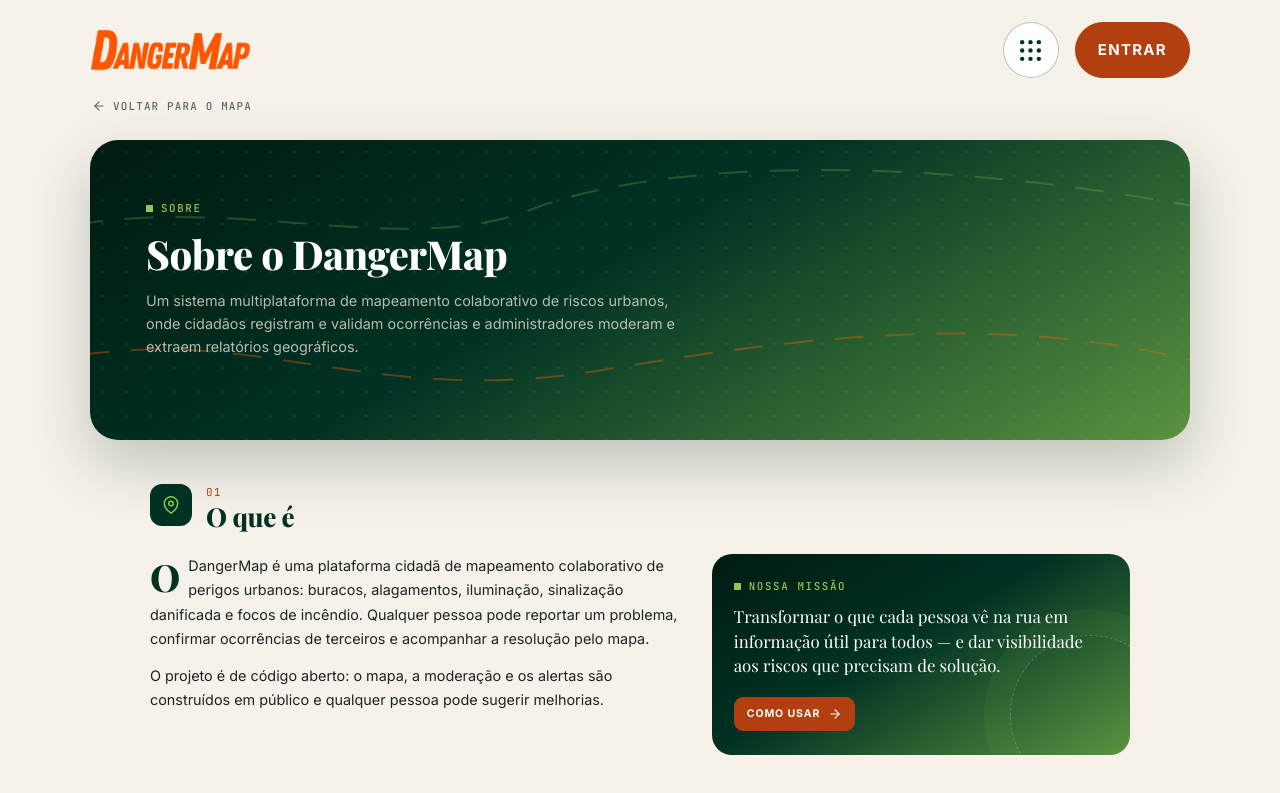
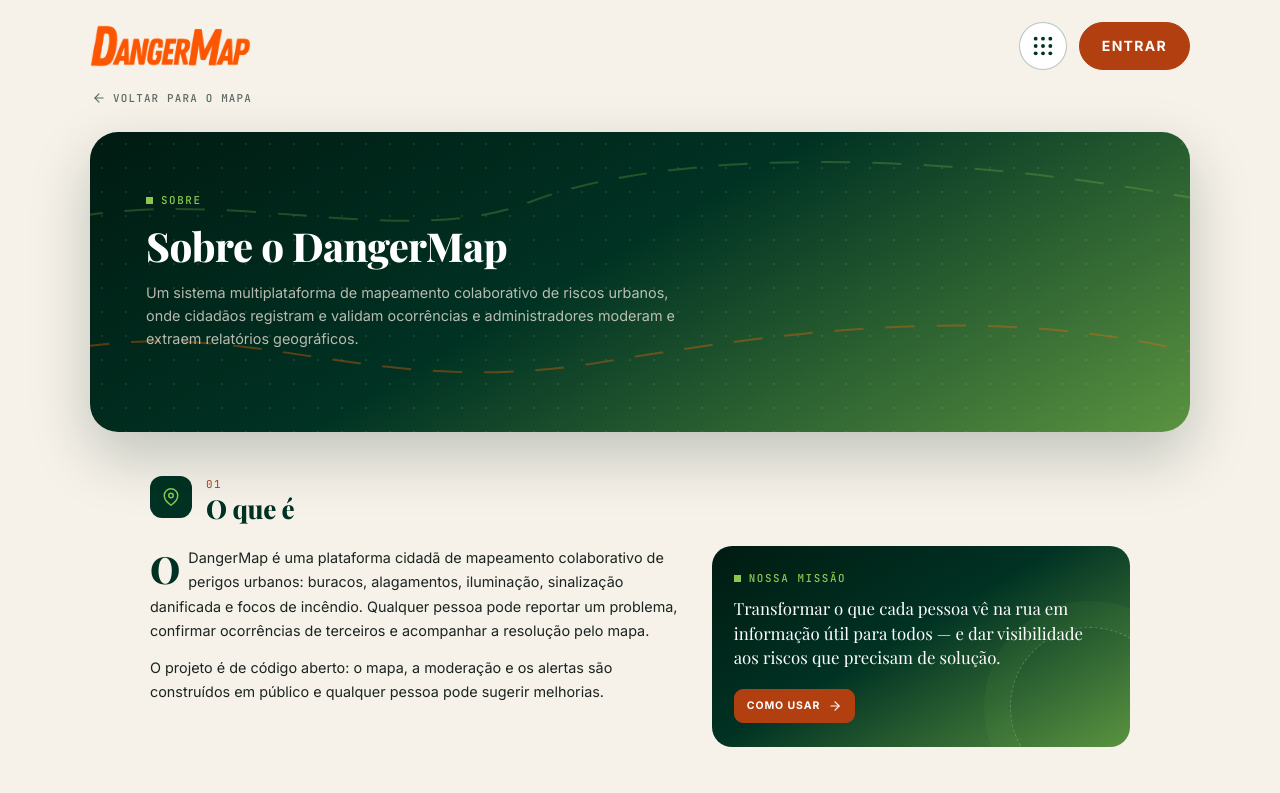
Before and after one commit to NicolasSC2009/DangerMap, a React (Vite) app in the folder frontend/: page /sobre in a window 1280 px wide. Shown: the top 793 px of the page. Built offline with nearby package versions, Linux system fonts and the light colour scheme; a web font is replaced by a local one; what @capacitor/core would draw is missing.

Commit message:
Fix: toast travava com animacoes reduzidas e icones da navbar menores no desktop
- Com data-animacoes=reduzidas o animation:none impedia o animationend do react-toastify, e o aviso nunca fechava; o toast agora fica fora da regra
- Icones da navbar no desktop: 56px -> 48px

```diff
--- a/frontend/src/components/navbar/navbar.css
+++ b/frontend/src/components/navbar/navbar.css
@@ -66,35 +66,35 @@
   }
 }
 
-/* Desktop: ícones maiores (mais fáceis de achar e de clicar). */
+/* Desktop: ícones um pouco maiores que no mobile, sem exagero. */
 @media (min-width: 1025px) {
   .dm-navbar {
-    gap: 16px;
+    gap: 12px;
   }
 
   .dm-navbar--flutuante {
-    top: calc(24px + var(--dm-safe-t));
-    right: 28px;
+    top: calc(22px + var(--dm-safe-t));
+    right: 24px;
   }
 
   .dm-navbar-botao {
-    width: 56px;
-    height: 56px;
+    width: 48px;
+    height: 48px;
   }
 
   .dm-navbar-botao svg {
-    width: 25px;
-    height: 25px;
+    width: 22px;
+    height: 22px;
   }
 
   .dm-navbar-avatar {
-    font-size: calc(17px * var(--dm-escala));
+    font-size: calc(15px * var(--dm-escala));
   }
 
   .dm-navbar-entrar {
-    min-height: 56px;
-    padding: 14px 30px;
-    font-size: calc(15px * var(--dm-escala));
+    min-height: 48px;
+    padding: 12px 26px;
+    font-size: calc(14px * var(--dm-escala));
   }
 
   .dm-navbar-dropdown {
--- a/frontend/src/theme/tokens.css
+++ b/frontend/src/theme/tokens.css
@@ -99,9 +99,17 @@
   }
 }
 
-:root[data-animacoes="reduzidas"] *,
-:root[data-animacoes="reduzidas"] *::before,
-:root[data-animacoes="reduzidas"] *::after {
+/* O react-toastify fecha o aviso no evento "animationend" da barra de progresso
+   (e remove no fim da animação de saída). Com "animation: none" esse evento
+   nunca dispara e o aviso fica travado na tela — por isso ele fica de fora
+   daqui e, no lugar, só tem a entrada/saída encurtadas. */
+:root[data-animacoes="reduzidas"] *:not(.Toastify):not(.Toastify *),
+:root[data-animacoes="reduzidas"] *:not(.Toastify):not(.Toastify *)::before,
+:root[data-animacoes="reduzidas"] *:not(.Toastify):not(.Toastify *)::after {
   animation: none !important;
   transition: none !important;
 }
+
+:root[data-animacoes="reduzidas"] .Toastify__toast {
+  animation-duration: 0.01ms !important;
+}
```
